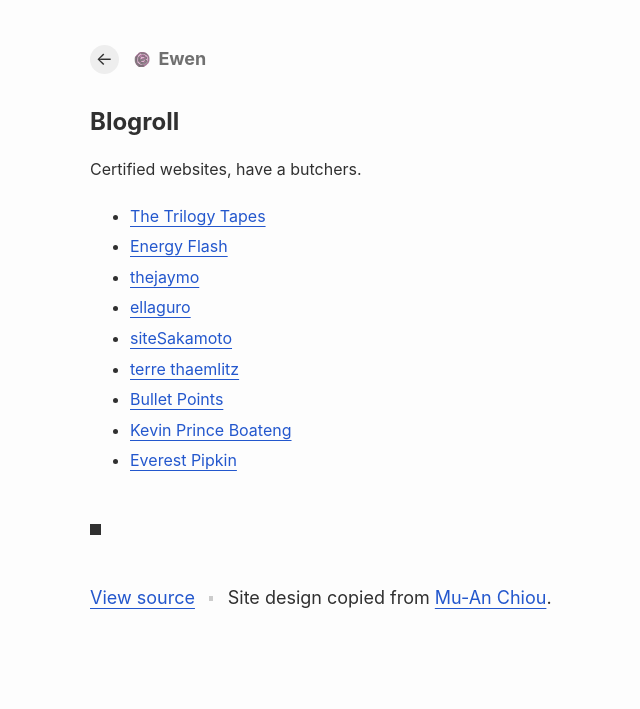
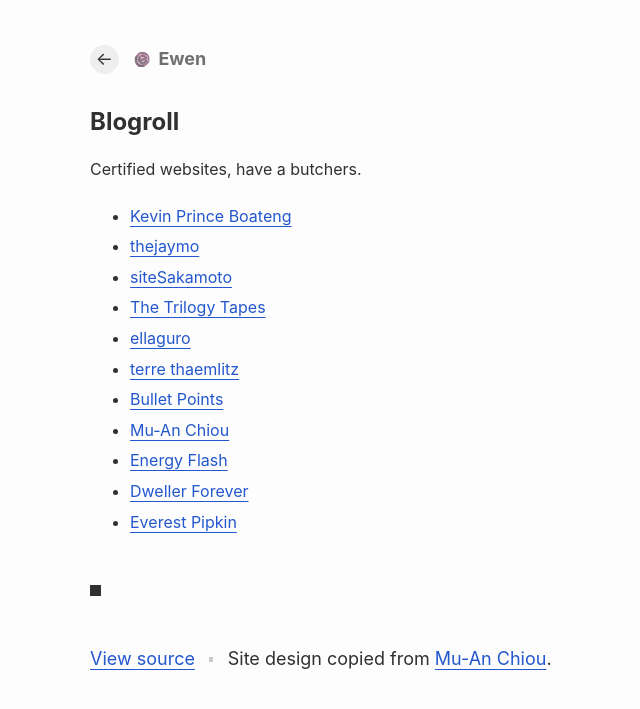
Before and after one commit to ewenme/site2, a Jekyll site: the page built from _pages/blogroll.md, in a window 1280 px wide. Shown: the top 709 px of the page, without its empty margins (226-866 px from the left). Built offline with Jekyll 4.4.1, drawn with Linux system fonts in a browser that asks for light colours.

Commit message:
add a couple

```diff
--- a/_data/blogroll.yml
+++ b/_data/blogroll.yml
@@ -16,3 +16,7 @@
   url: https://everest-pipkin.com/
 - title: Energy Flash
   url: https://energyflashbysimonreynolds.blogspot.com/
+- title: Mu-An Chiou
+  url: https://muan.co/
+- title: Dweller Forever
+  url: https://dwellerforever.blog/
```
